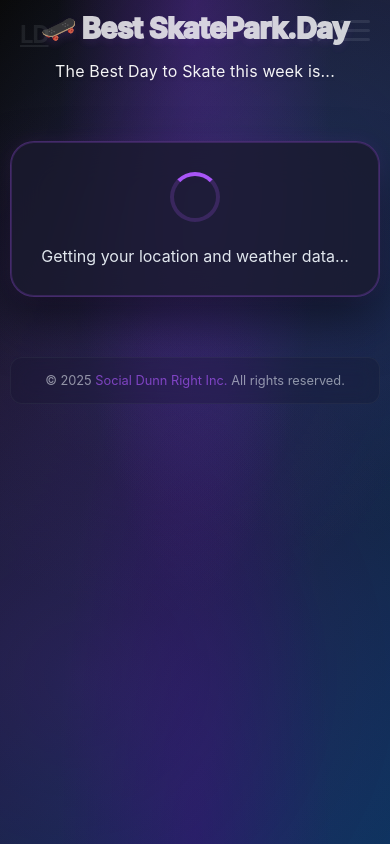
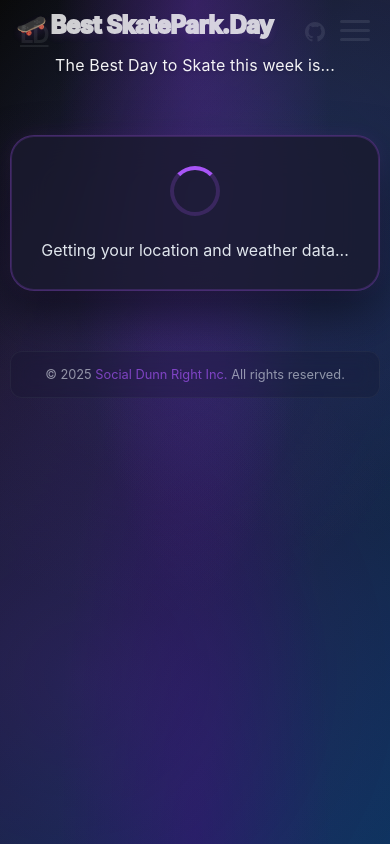
Before and after one commit to LoganDunning/SkatePark.Day, a plain HTML site: page index.html in a window 390 px wide. Drawn offline with Linux system fonts and the light colour scheme.

Commit message:
Fix mobile title size and update GitHub Actions
- Reduce title font size on mobile to prevent GitHub icon overlap
- Add right margin to title on tablet (80px) and mobile (100px) breakpoints
- Update actions/checkout from v2 to v4 to use latest stable version

```diff
--- a/app.css
+++ b/app.css
@@ -590,6 +590,7 @@ footer a:hover {
 
     header h1 {
         font-size: 2rem;
+        margin-right: 80px;
     }
 
     .weather-grid {
@@ -612,7 +613,8 @@ footer a:hover {
 
 @media (max-width: 480px) {
     header h1 {
-        font-size: 1.8rem;
+        font-size: 1.5rem;
+        margin-right: 100px;
     }
 
     header p {
```
Also changed, not shown: .github/workflows/azure-static-web-apps-red-stone-08f916e10.yml.
